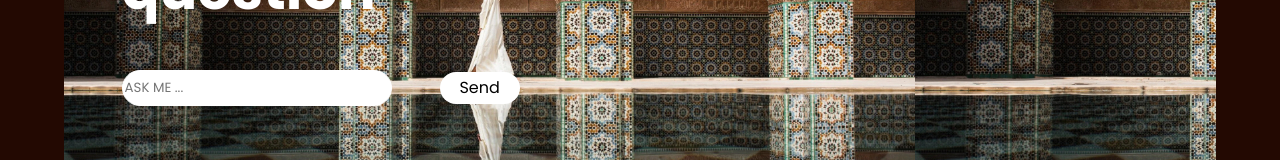
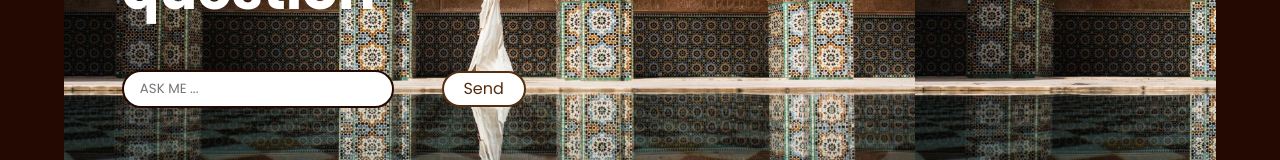
Before and after one commit to laamiri-kaoutar/VisitMorocco, a plain HTML site: page FAQ.html in a window 1280 px wide. In both pictures the pointer is over the link "Send". Shown: the part 216-376 px from the top of the page. Drawn offline with Linux system fonts and the light colour scheme.

Commit message:
The page FQA valid W3#41

```diff
--- a/FAQ.html
+++ b/FAQ.html
@@ -49,7 +49,7 @@
                         <h1 id="header_text">frequently asked question</h1>
                     </div>
                     <div class="search_section">
-                        <input name="text" type="text" id="search_text" placeholder="ASK ME ..."> </label>
+                        <input name="text" type="text" id="search_text" placeholder="    ASK ME ...">
                         <a id="send">Send</a>
 
                     </div>
--- a/css/FAQ.css
+++ b/css/FAQ.css
@@ -149,7 +149,7 @@ main {
     width: 16.5rem;
     height: 2rem;
     border-radius: 30px;
-    border: 1px solid white;
+    border: 2px solid #230902;
 
 }
 
@@ -160,6 +160,11 @@ main {
     background-color: white;
     width: 5rem;
     height: 2rem;
+}
+#send:hover{
+    color: #552E10;
+    cursor: pointer;
+    border: 2px solid #552E10;
 }
 
 .text_section {
@@ -186,6 +191,7 @@ details summary {
 details {
     width: 80%;
 }
+
 
 .test {
     height: 83%;
```
